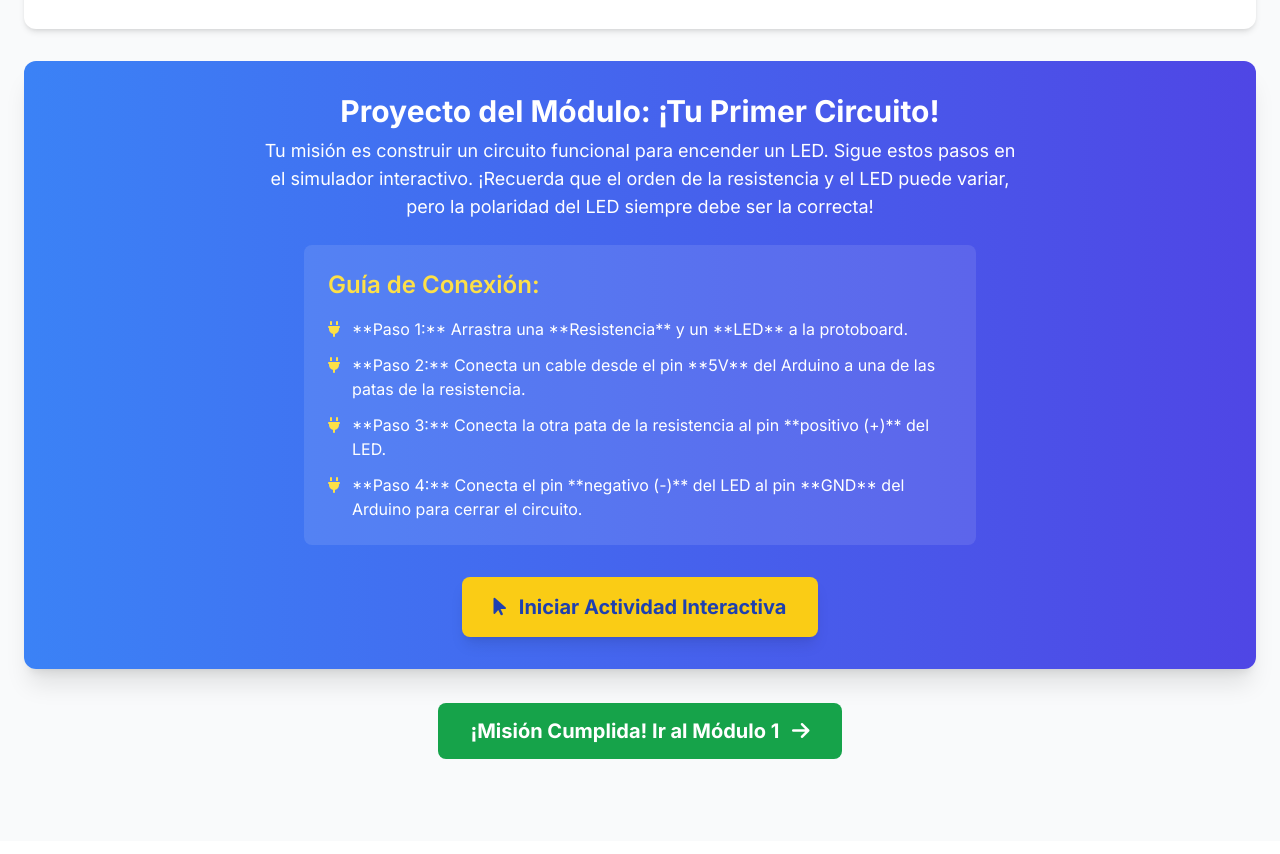
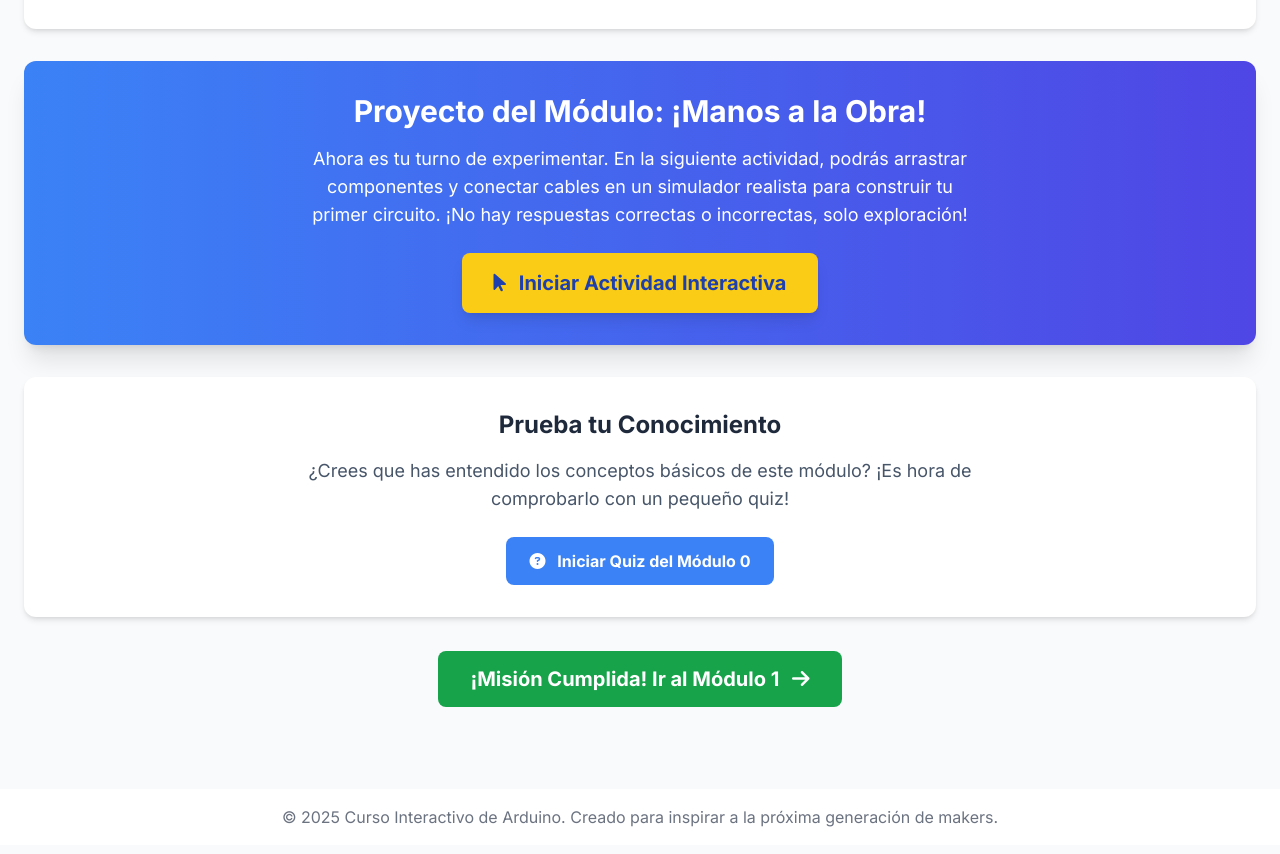
Before and after one commit to caramireg/arduinouno, a plain HTML site: page modulo_0.html in a window 1280 px wide. Shown: the part 1395-2249 px from the top of the page. Drawn offline with nearby package versions, Linux system fonts and the light colour scheme.

Commit message:
Add files via upload

```diff
--- a/modulo_0.html
+++ b/modulo_0.html
@@ -95,26 +95,23 @@
         </div>
 
         <!-- Proyecto del Módulo: Actividad Interactiva -->
-        <div class="bg-gradient-to-r from-blue-500 to-indigo-600 text-white p-8 rounded-xl shadow-xl">
-            <h3 class="text-3xl font-bold mb-2 text-center">Proyecto del Módulo: ¡Tu Primer Circuito!</h3>
-            <p class="text-lg mb-6 text-center max-w-3xl mx-auto">Tu misión es construir un circuito funcional para encender un LED. Sigue estos pasos en el simulador interactivo. ¡Recuerda que el orden de la resistencia y el LED puede variar, pero la polaridad del LED siempre debe ser la correcta!</p>
+        <div class="bg-gradient-to-r from-blue-500 to-indigo-600 text-white p-8 rounded-xl shadow-xl text-center">
+            <h3 class="text-3xl font-bold mb-4">Proyecto del Módulo: ¡Manos a la Obra!</h3>
+            <p class="text-lg mb-6 max-w-2xl mx-auto">Ahora es tu turno de experimentar. En la siguiente actividad, podrás arrastrar componentes y conectar cables en un simulador realista para construir tu primer circuito. ¡No hay respuestas correctas o incorrectas, solo exploración!</p>
+            <a href="actividad_circuito.html" class="inline-block bg-yellow-400 text-blue-800 font-bold py-4 px-8 rounded-lg hover:bg-yellow-300 transition-transform transform hover:scale-105 text-xl shadow-lg">
+                <i class="fas fa-mouse-pointer mr-2"></i>
+                Iniciar Actividad Interactiva
+            </a>
+        </div>
 
-            <div class="bg-white/10 p-6 rounded-lg max-w-2xl mx-auto">
-                <h4 class="text-2xl font-semibold mb-4 text-yellow-300">Guía de Conexión:</h4>
-                <ul class="space-y-3 text-left">
-                    <li class="flex items-start"><i class="fas fa-plug text-yellow-300 mt-1 mr-3"></i><span>**Paso 1:** Arrastra una **Resistencia** y un **LED** a la protoboard.</span></li>
-                    <li class="flex items-start"><i class="fas fa-plug text-yellow-300 mt-1 mr-3"></i><span>**Paso 2:** Conecta un cable desde el pin **5V** del Arduino a una de las patas de la resistencia.</span></li>
-                    <li class="flex items-start"><i class="fas fa-plug text-yellow-300 mt-1 mr-3"></i><span>**Paso 3:** Conecta la otra pata de la resistencia al pin **positivo (+)** del LED.</span></li>
-                    <li class="flex items-start"><i class="fas fa-plug text-yellow-300 mt-1 mr-3"></i><span>**Paso 4:** Conecta el pin **negativo (-)** del LED al pin **GND** del Arduino para cerrar el circuito.</span></li>
-                </ul>
-            </div>
-
-            <div class="mt-8 text-center">
-                <a href="actividad_circuito.html" class="inline-block bg-yellow-400 text-blue-800 font-bold py-4 px-8 rounded-lg hover:bg-yellow-300 transition-transform transform hover:scale-105 text-xl shadow-lg">
-                    <i class="fas fa-mouse-pointer mr-2"></i>
-                    Iniciar Actividad Interactiva
-                </a>
-            </div>
+        <!-- NUEVA SECCIÓN DE QUIZ -->
+        <div class="bg-white p-8 rounded-xl shadow-md my-8 text-center">
+            <h3 class="text-2xl font-bold mb-4 text-slate-800">Prueba tu Conocimiento</h3>
+            <p class="text-lg text-slate-600 mb-6 max-w-2xl mx-auto">¿Crees que has entendido los conceptos básicos de este módulo? ¡Es hora de comprobarlo con un pequeño quiz!</p>
+            <a href="quiz_modulo_0.html" class="inline-block bg-blue-500 text-white font-bold py-3 px-6 rounded-lg hover:bg-blue-600 transition-transform transform hover:scale-105">
+                <i class="fas fa-question-circle mr-2"></i>
+                Iniciar Quiz del Módulo 0
+            </a>
         </div>
 
         <!-- Navegación a Siguiente Módulo -->
```
